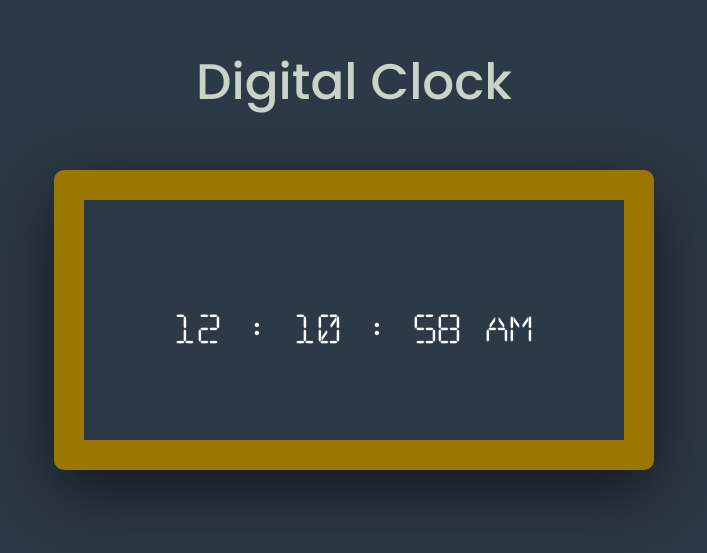
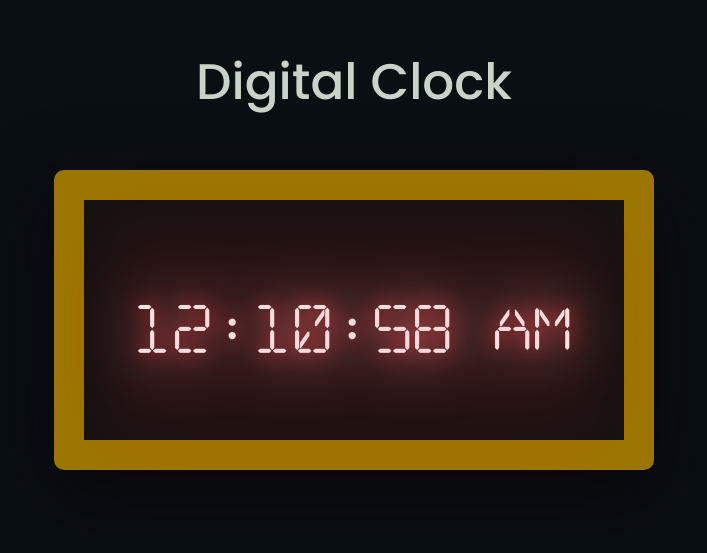
Before and after one commit to karthi23Hub/digital_clock_P_02, a plain HTML site: page index.html in a window 1280 px wide. Shown: the part 143-696 px from the top of the page, without its empty margins (286-993 px from the left). Drawn offline with Linux system fonts and the light colour scheme; a web font is replaced by a local one.

Commit message:
The data-text atripute added and CSS style modified

```diff
--- a/css/index.css
+++ b/css/index.css
@@ -3,6 +3,10 @@
 @font-face {
     font-family:DIGITALDREAM;
     src: url('../font/digital-dream/DIGITALDREAM.ttf');
+}
+
+:root{
+    --light-color:rgb(234,32,39);
 }
 
 *{
@@ -15,7 +19,7 @@
 body{
     height: 100vh;
     width: 100vw;
-    background-color: #2C3A47;
+    background-color: rgb(10, 15, 20);
     display: flex;
     flex-direction: column;
     align-items: center;
@@ -35,15 +39,37 @@ h2{
     width: 600px;
     height: 300px;
     border: 30px solid #9b7702;
+    background-color: #111;
     padding: 10px;
     border-radius: 10px;
     box-shadow: rgba(0, 0, 0, 0.56) 0px 22px 70px 4px;
-    color: #ffff;
     text-align: center;
-    font-size: 30px;
+    font-size: 50px;
     line-height: 240px;
 }
 
 .clock{
     font-family:DIGITALDREAM;
+    color: #ffff;
+    text-shadow: 0 0 20px var(--light-color);
+    position: relative;
 }
+.clock::after{
+ content: attr(data-text);
+ position: absolute;
+ top: 0%;
+ left: 40px;
+filter: blur(30px);
+}
+
+.clock::before{
+    content: ' ';
+    position: absolute;
+    left: 0%;
+    top: 0%;
+    background-color: var(--light-color);
+    width: 100%;
+    height: 100%;
+    opacity: 0.1;
+    filter: blur(40px);
+}
--- a/index.html
+++ b/index.html
@@ -9,7 +9,7 @@
 <body>
     <h2>Digital Clock</h2>
 <div class="frame">
-   <div class="clock">12 : 10 : 58 AM</div>
+   <div class="clock" data-text="12:10:58 AM">12:10:58 AM</div>
 </div>
     <script src="./js/digitalClock.js"></script>
 </body>
```
